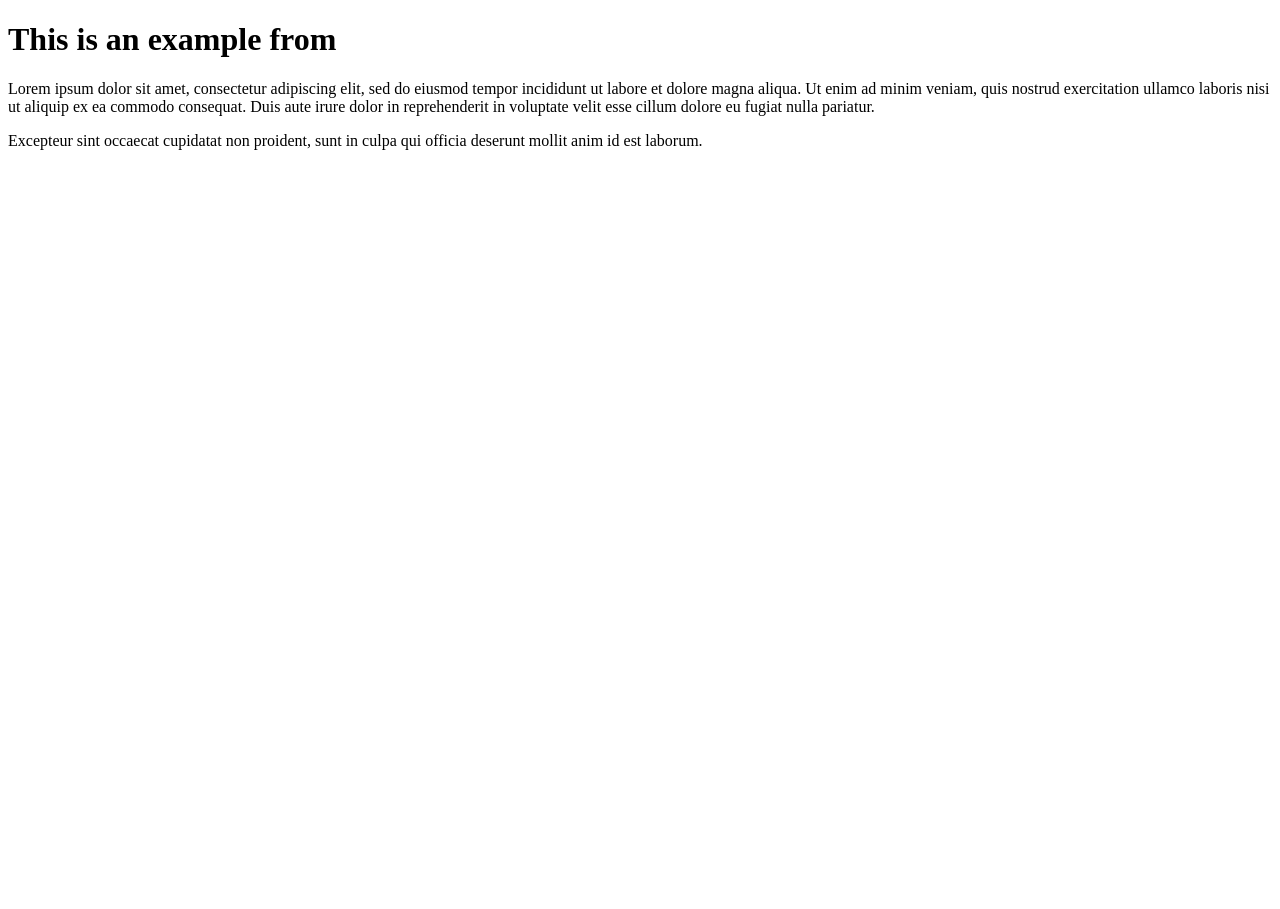
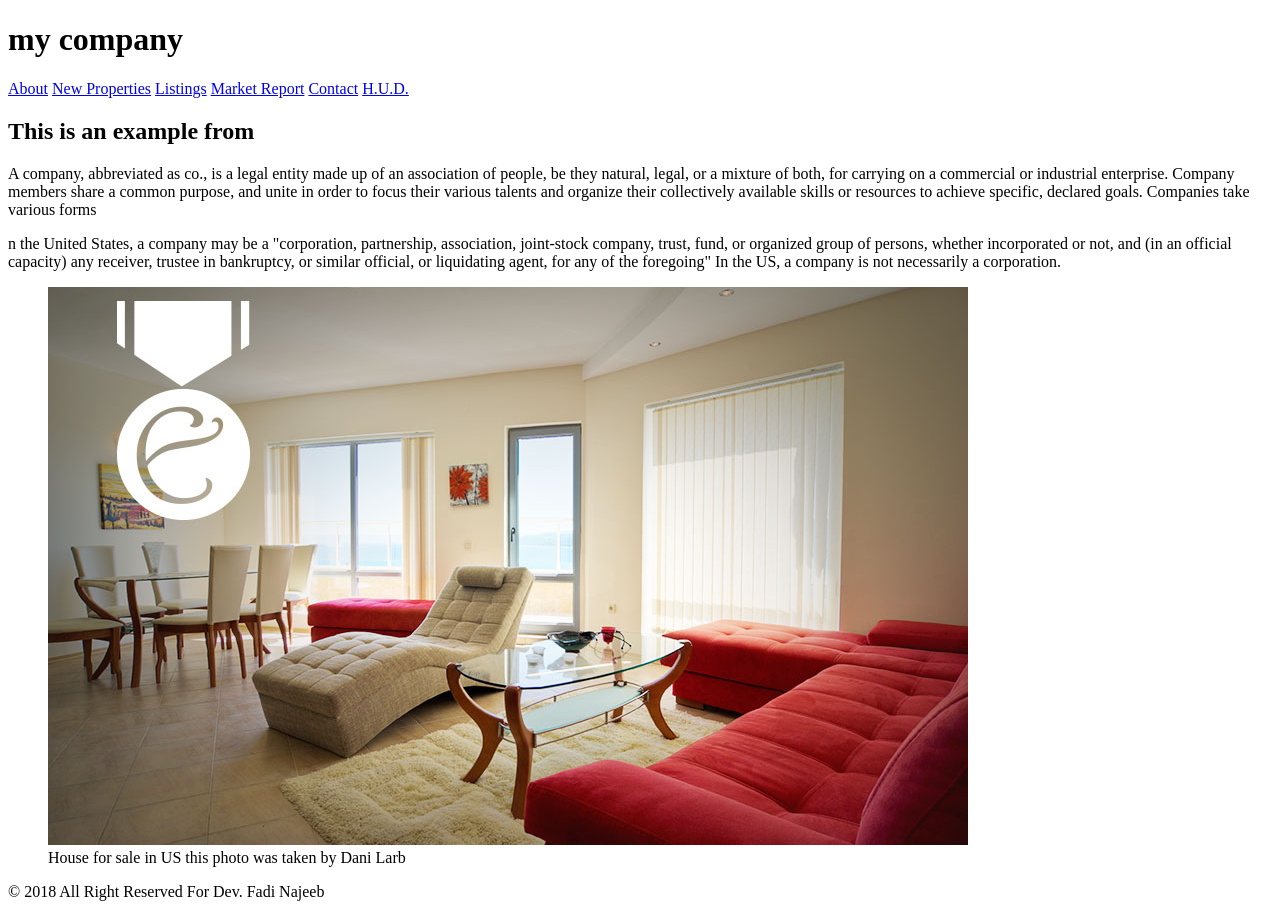
Before and after one commit to fadi-ina/exceptional-realty, a plain HTML site: page index.html in a window 1280 px wide. Before the commit the page ends 800 px from the top, so only its background shows below. Drawn offline with Linux system fonts and the light colour scheme.

Commit message:
new layout nav ..

```diff
--- a/index.html
+++ b/index.html
@@ -5,15 +5,34 @@
     <title>Exceptional Realty Group - Luxury Homes - Listings</title>
   </head>
   <body>
-<p> <h1>This is an example from </h1>
-Lorem ipsum dolor sit amet, consectetur adipiscing
-elit, sed do eiusmod tempor incididunt ut labore et dolore magna
-aliqua. Ut enim ad minim veniam, quis nostrud exercitation ullamco
- laboris nisi ut aliquip ex ea commodo consequat. Duis aute
- irure dolor in reprehenderit in voluptate
- velit esse cillum dolore eu fugiat nulla pariatur.</p>
- <p> Excepteur sint occaecat cupidatat non proident, sunt
-    in culpa qui officia
-   deserunt mollit anim id est laborum.</p>
+    <header>    <h1>my company</h1>
+    </header>
+
+    <nav>  <!-- links -->
+      <a href="index.html">About</a> <a href="new-properties.html">New Properties</a> <a href="real-estate-listings.html">Listings</a> <a href="market-report.html">Market Report</a> <a href="contact.html">Contact</a> <a href="http://hud.gov" target="_blank">H.U.D.</a>
+    </nav>
+
+
+
+
+<section id="about the company">
+<p>
+  <h2>This is an example from </h2>
+  A company, abbreviated as co., is a legal entity made up of
+  an association of people, be they natural, legal, or a mixture of both, for carrying on a commercial or
+   industrial enterprise. Company members share a common purpose, and unite in order to focus their various talents and organize their collectively available
+  skills or resources to achieve specific, declared goals. Companies take various forms</p>
+
+</section>
+<section id="company in US">
+ <p> n the United States, a company may be a "corporation, partnership, association, joint-stock company, trust, fund, or organized group of persons, whether incorporated or not, and (in an official capacity) any receiver, trustee in bankruptcy, or similar official, or liquidating agent, for any of the foregoing"
+    In the US, a company is not necessarily a corporation.</p>
+ </section>
+<figure>
+  <img src="images/intro-pic.jpg" alt="house for sale">
+<figcaption>House for sale in US this photo was taken by Dani Larb </figcaption>
+</figure>
+
+<footer> &copy; 2018 All Right Reserved For Dev. Fadi Najeeb </footer>
   </body>
 </html>
```
